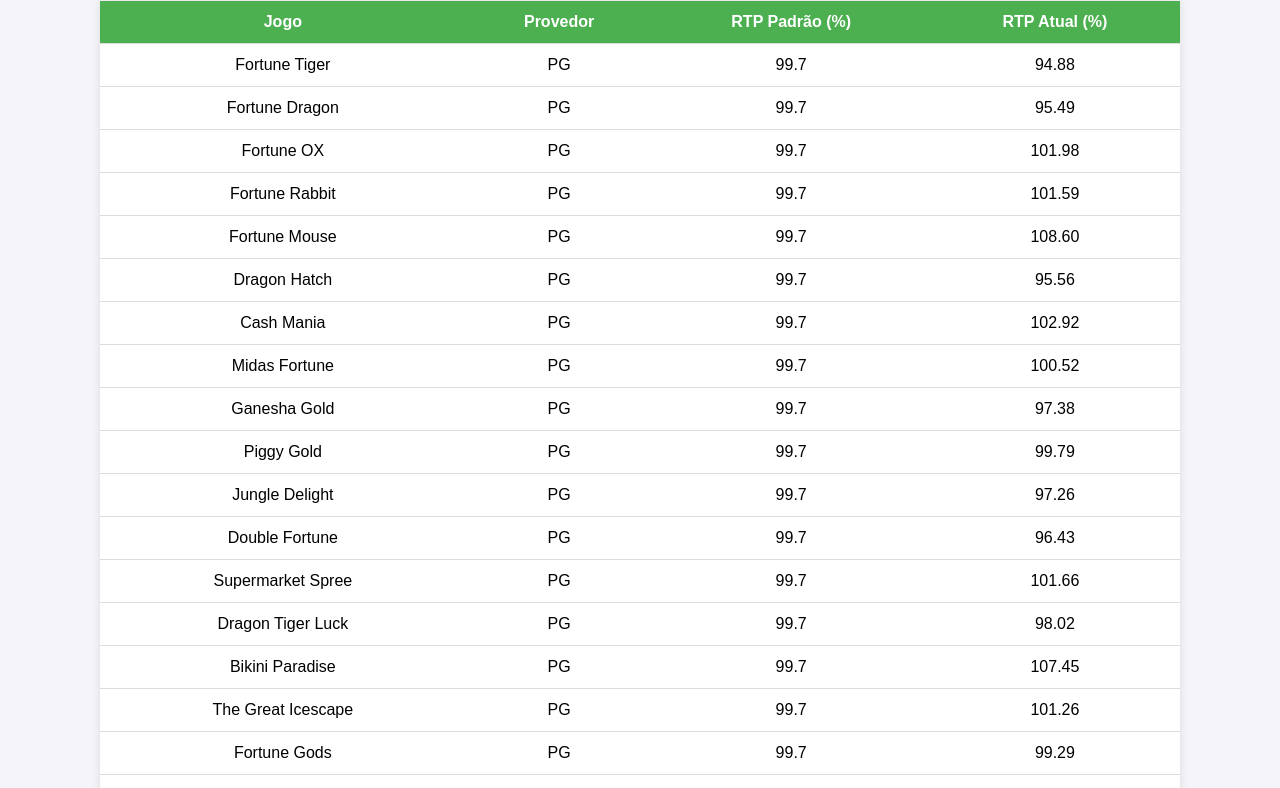
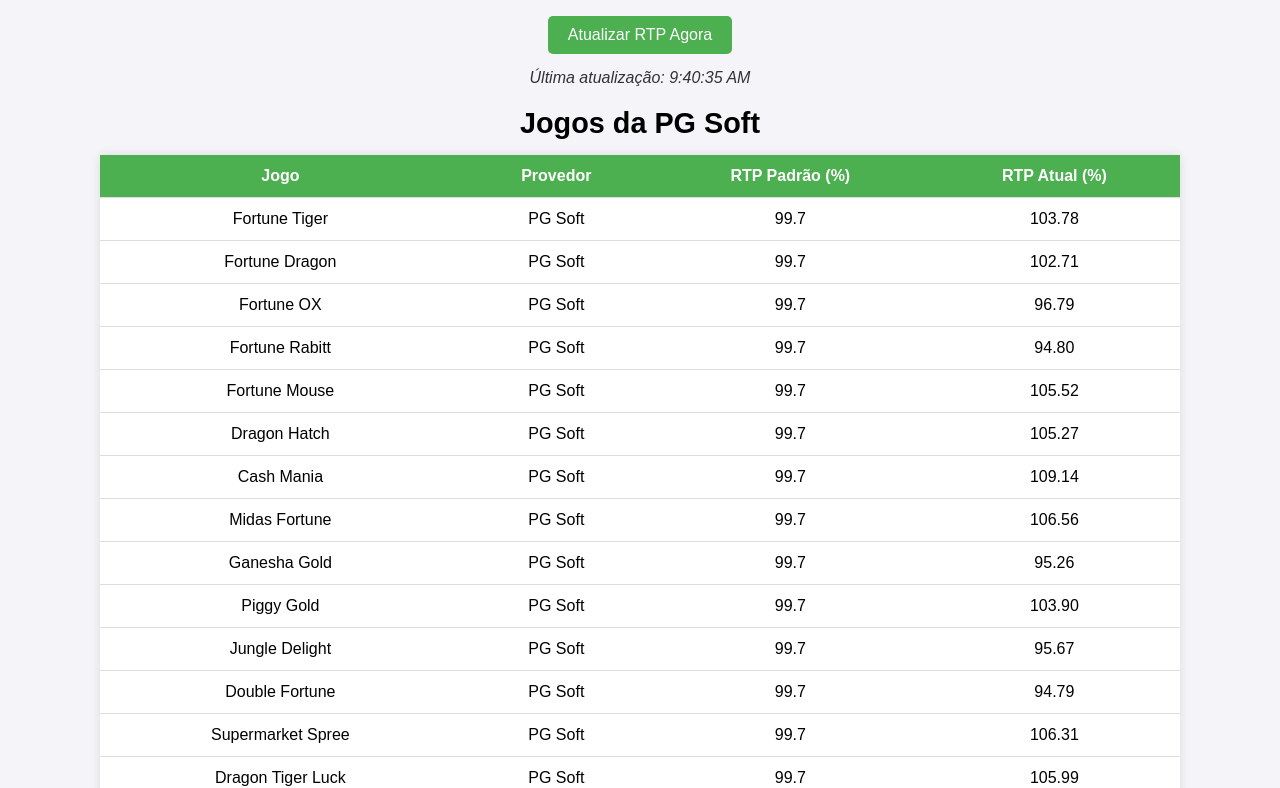
Before and after one commit to EquipeL7slots/RTP-EQUIPEL7SLOTS, a plain HTML site: page index.html in a window 1280 px wide. Shown: the part 92-880 px from the top of the page. Drawn offline with Linux system fonts and the light colour scheme.

Commit message:
Add files via upload

```diff
--- a/index.html
+++ b/index.html
@@ -9,16 +9,17 @@
       font-family: Arial, sans-serif;
       margin: 40px;
       background-color: #f4f4f9;
+      text-align: center;
     }
     table {
       width: 90%;
       border-collapse: collapse;
-      margin: 0 auto;
+      margin: 20px auto;
       background: white;
       box-shadow: 0 0 10px rgba(0,0,0,0.1);
     }
     th, td {
-      padding: 12px 16px;
+      padding: 12px 20px;
       border-bottom: 1px solid #ddd;
       text-align: center;
     }
@@ -32,15 +33,35 @@
     }
     caption {
       font-size: 1.8em;
-      margin-bottom: 20px;
+      margin-bottom: 15px;
       font-weight: bold;
+    }
+    #lastUpdate {
+      margin-top: 15px;
+      font-style: italic;
       color: #333;
+    }
+    button {
+      margin-top: 10px;
+      padding: 10px 20px;
+      background-color: #4CAF50;
+      border: none;
+      color: white;
+      font-size: 1em;
+      cursor: pointer;
+      border-radius: 5px;
+    }
+    button:hover {
+      background-color: #45a049;
     }
   </style>
 </head>
 <body>
+  <h1>RTP de Slots (Atualizado ao Vivo)</h1>
+  <button onclick="atualizarRtp()">Atualizar RTP Agora</button>
+  <div id="lastUpdate">Última atualização: nunca</div>
   <table>
-    <caption>RTP de Slots (Ao Vivo - Equipe L7)</caption>
+    <caption>Jogos da PG Soft</caption>
     <thead>
       <tr>
         <th>Jogo</th>
@@ -50,34 +71,33 @@
       </tr>
     </thead>
     <tbody>
-      <tr><td>Fortune Tiger</td><td>PG</td><td data-rtp-padrao="99.7">99.7</td><td class="rtp-atual">99.7</td></tr>
-      <tr><td>Fortune Dragon</td><td>PG</td><td data-rtp-padrao="99.7">99.7</td><td class="rtp-atual">99.7</td></tr>
-      <tr><td>Fortune OX</td><td>PG</td><td data-rtp-padrao="99.7">99.7</td><td class="rtp-atual">99.7</td></tr>
-      <tr><td>Fortune Rabbit</td><td>PG</td><td data-rtp-padrao="99.7">99.7</td><td class="rtp-atual">99.7</td></tr>
-      <tr><td>Fortune Mouse</td><td>PG</td><td data-rtp-padrao="99.7">99.7</td><td class="rtp-atual">99.7</td></tr>
-      <tr><td>Dragon Hatch</td><td>PG</td><td data-rtp-padrao="99.7">99.7</td><td class="rtp-atual">99.7</td></tr>
-      <tr><td>Cash Mania</td><td>PG</td><td data-rtp-padrao="99.7">99.7</td><td class="rtp-atual">99.7</td></tr>
-      <tr><td>Midas Fortune</td><td>PG</td><td data-rtp-padrao="99.7">99.7</td><td class="rtp-atual">99.7</td></tr>
-      <tr><td>Ganesha Gold</td><td>PG</td><td data-rtp-padrao="99.7">99.7</td><td class="rtp-atual">99.7</td></tr>
-      <tr><td>Piggy Gold</td><td>PG</td><td data-rtp-padrao="99.7">99.7</td><td class="rtp-atual">99.7</td></tr>
-      <tr><td>Jungle Delight</td><td>PG</td><td data-rtp-padrao="99.7">99.7</td><td class="rtp-atual">99.7</td></tr>
-      <tr><td>Double Fortune</td><td>PG</td><td data-rtp-padrao="99.7">99.7</td><td class="rtp-atual">99.7</td></tr>
-      <tr><td>Supermarket Spree</td><td>PG</td><td data-rtp-padrao="99.7">99.7</td><td class="rtp-atual">99.7</td></tr>
-      <tr><td>Dragon Tiger Luck</td><td>PG</td><td data-rtp-padrao="99.7">99.7</td><td class="rtp-atual">99.7</td></tr>
-      <tr><td>Bikini Paradise</td><td>PG</td><td data-rtp-padrao="99.7">99.7</td><td class="rtp-atual">99.7</td></tr>
-    <tr><td>The Great Icescape</td><td>PG</td><td data-rtp-padrao="99.7">99.7</td><td class="rtp-atual">99.7</td></tr>
-<tr><td>Fortune Gods</td><td>PG</td><td data-rtp-padrao="99.7">99.7</td><td class="rtp-atual">99.7</td></tr>
-<tr><td>Wild Bandito</td><td>PG</td><td data-rtp-padrao="99.7">99.7</td><td class="rtp-atual">99.7</td></tr>
-<tr><td>Butterfly Blossom</td><td>PG</td><td data-rtp-padrao="99.7">99.7</td><td class="rtp-atual">99.7</td></tr>
-<tr><td>Buffalo Win</td><td>PG</td><td data-rtp-padrao="99.7">99.7</td><td class="rtp-atual">99.7</td></tr>
-<tr><td>Speed Winner</td><td>PG</td><td data-rtp-padrao="99.7">99.7</td><td class="rtp-atual">99.7</td></tr>
-<tr><td>Wild Bounty Showdown</td><td>PG</td><td data-rtp-padrao="99.7">99.7</td><td class="rtp-atual">99.7</td></tr>
-<tr><td>Legend of Perseus</td><td>PG</td><td data-rtp-padrao="99.7">99.7</td><td class="rtp-atual">99.7</td></tr>
-<tr><td>Mr. Hallow-Win</td><td>PG</td><td data-rtp-padrao="99.7">99.7</td><td class="rtp-atual">99.7</td></tr>
-</tbody>
+      <!-- Linhas aqui -->
+    </tbody>
   </table>
 
   <script>
+    const jogos = [
+      "Fortune Tiger", "Fortune Dragon", "Fortune OX", "Fortune Rabitt", "Fortune Mouse", "Dragon Hatch",
+      "Cash Mania", "Midas Fortune", "Ganesha Gold", "Piggy Gold", "Jungle Delight", "Double Fortune",
+      "Supermarket Spree", "Dragon Tiger Luck", "Bikini Paradise", "The Great Icescape", "Fortune Gods",
+      "Wild Bandito", "Butterfly Blossom", "Buffalo Win", "Speed Winner", "Wild Bounty Showdown",
+      "Legend of Perseus", "Mr. Hallow-Win"
+    ];
+
+    const tbody = document.querySelector('tbody');
+
+    // Montar linhas da tabela
+    jogos.forEach(jogo => {
+      const tr = document.createElement('tr');
+      tr.innerHTML = `
+        <td>${jogo}</td>
+        <td>PG Soft</td>
+        <td data-rtp-padrao="99.7">99.7</td>
+        <td class="rtp-atual">99.7</td>
+      `;
+      tbody.appendChild(tr);
+    });
+
     function atualizarRtp() {
       const linhas = document.querySelectorAll('tbody tr');
       linhas.forEach(linha => {
@@ -87,7 +107,12 @@
         const novoRtp = (Math.random() * (max - min) + min).toFixed(2);
         linha.querySelector('.rtp-atual').textContent = novoRtp;
       });
+      const agora = new Date();
+      document.getElementById('lastUpdate').textContent = 'Última atualização: ' + agora.toLocaleTimeString();
     }
+
+    // Atualizar RTP a cada 5 segundos automaticamente
+    atualizarRtp();
     setInterval(atualizarRtp, 5000);
   </script>
 </body>
```
